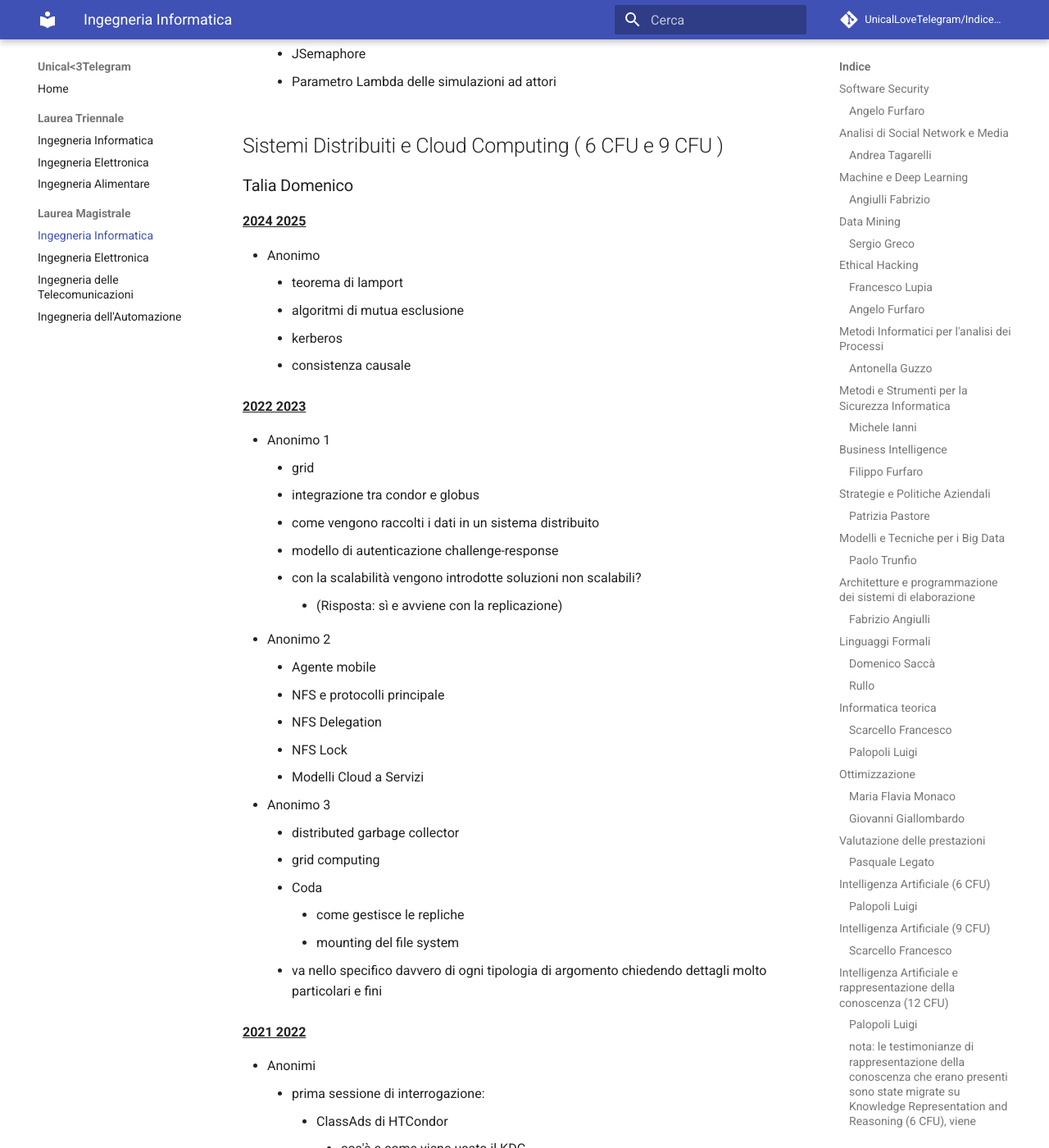
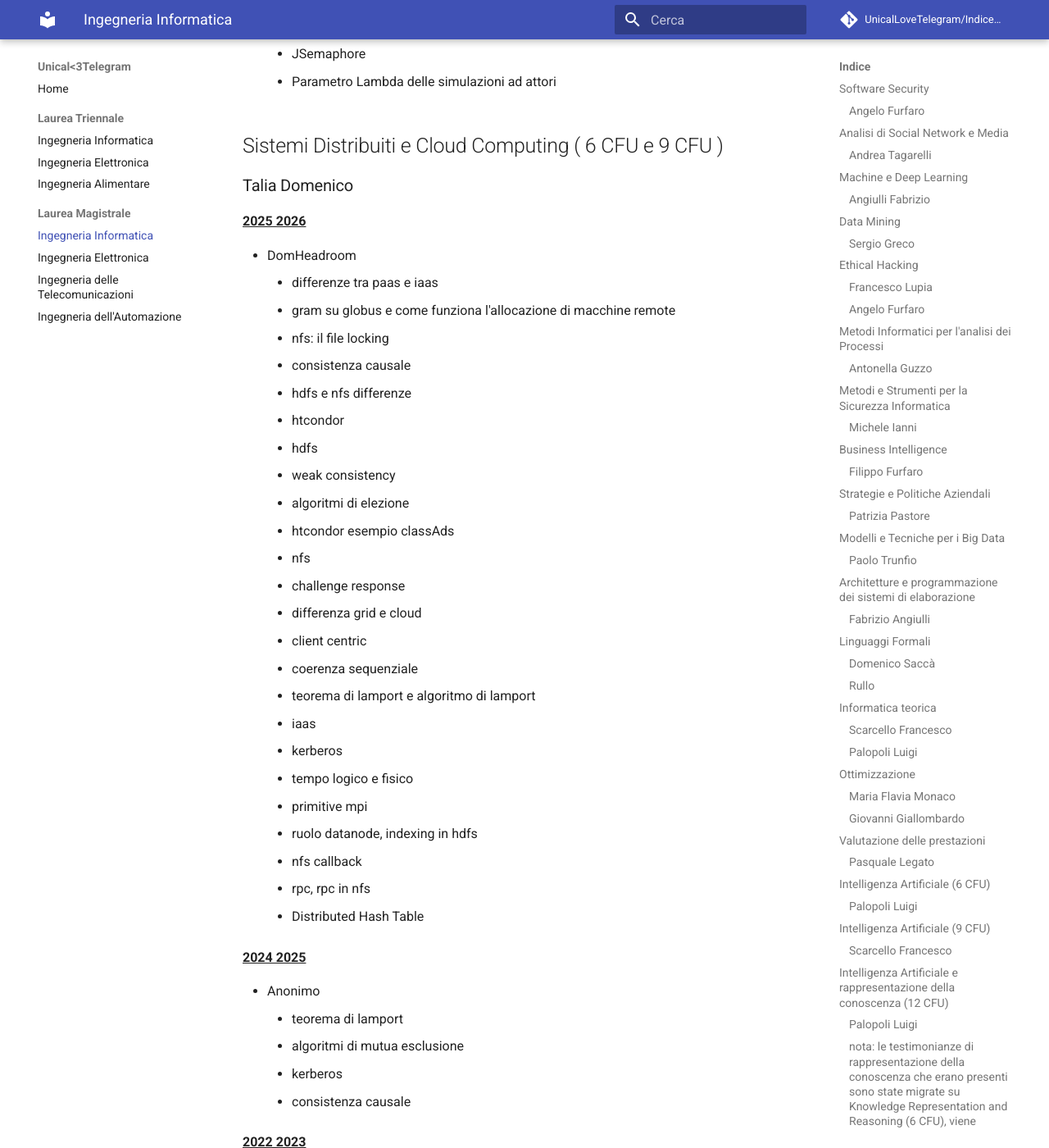
Before and after one commit to UnicalLoveTelegram/IndiceArgomentiOrale, an MkDocs documentation site: the page built from docs/laurea-magistrale/ingegneria-informatica.md, in a window 1280 px wide and 1400 px high, scrolled down 56608 px. Shown: the whole window at 82% size. Built offline with MkDocs 1.6.1 and Material for MkDocs 9.7.7, drawn with Linux system fonts in a browser that asks for light colours; comment, search, counter and statistics services are not loaded; some of the changed text lies outside the part shown.

Commit message:
Aggiunto testimonianze sistemi distribuiti (#58)

```diff
--- a/docs/laurea-magistrale/ingegneria-informatica.md
+++ b/docs/laurea-magistrale/ingegneria-informatica.md
@@ -1638,6 +1638,34 @@ rc(X):- u(X), not(r(X)).
 
 ### Talia Domenico
 
+**<u>2025 2026</u>**
+
+- DomHeadroom
+    - differenze tra paas e iaas
+    - gram su globus e come funziona l'allocazione di macchine remote
+    - nfs: il file locking
+    - consistenza causale
+    - hdfs e nfs differenze
+    - htcondor
+    - hdfs
+    - weak consistency
+    - algoritmi di elezione
+    - htcondor esempio classAds
+    - nfs
+    - challenge response
+    - differenza grid e cloud
+    - client centric
+    - coerenza sequenziale
+    - teorema di lamport e algoritmo di lamport
+    - iaas
+    - kerberos
+    - tempo logico e fisico
+    - primitive mpi
+    - ruolo datanode, indexing in hdfs
+    - nfs callback
+    - rpc, rpc in nfs
+    - Distributed Hash Table
+
 **<u>2024 2025</u>**
 
 - Anonimo
@@ -1744,6 +1772,22 @@ rc(X):- u(X), not(r(X)).
     - COnsistenza
 
 ### Loris Belcastro
+
+**<u>2025 2026</u>**
+
+- DomHeadroom
+    - java rmi
+    - Distributed garbage collection
+        - che vuol dire che è interface oriented
+        - lease time
+    - storage in aws
+    - docker
+    - storage docker
+    - aws
+    - storage aws
+    - table azure
+        - vari tipi di table
+    - storage differenti di aws
 
 **<u>2024 2025</u>**
 
```
